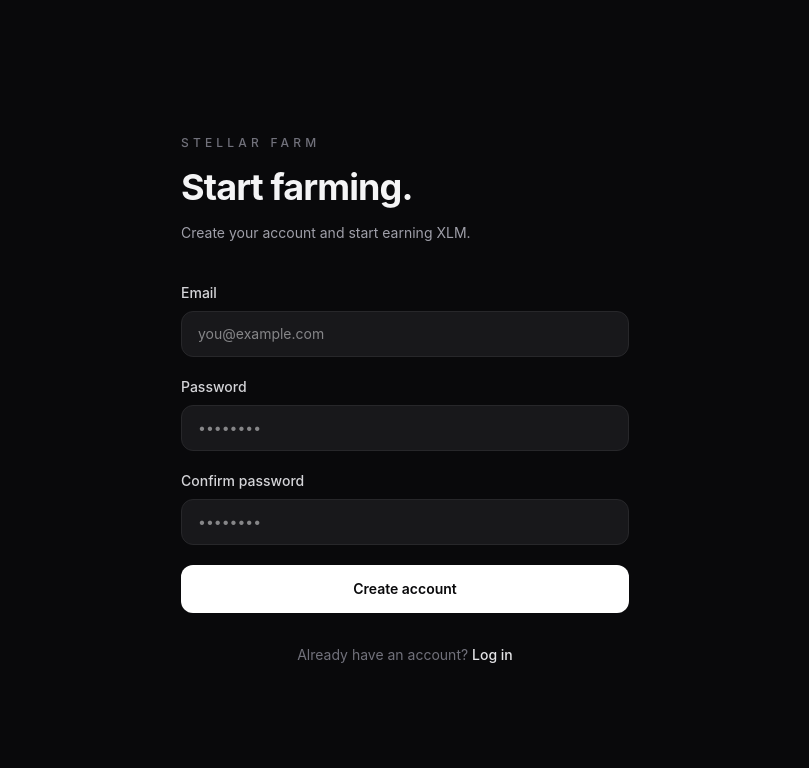
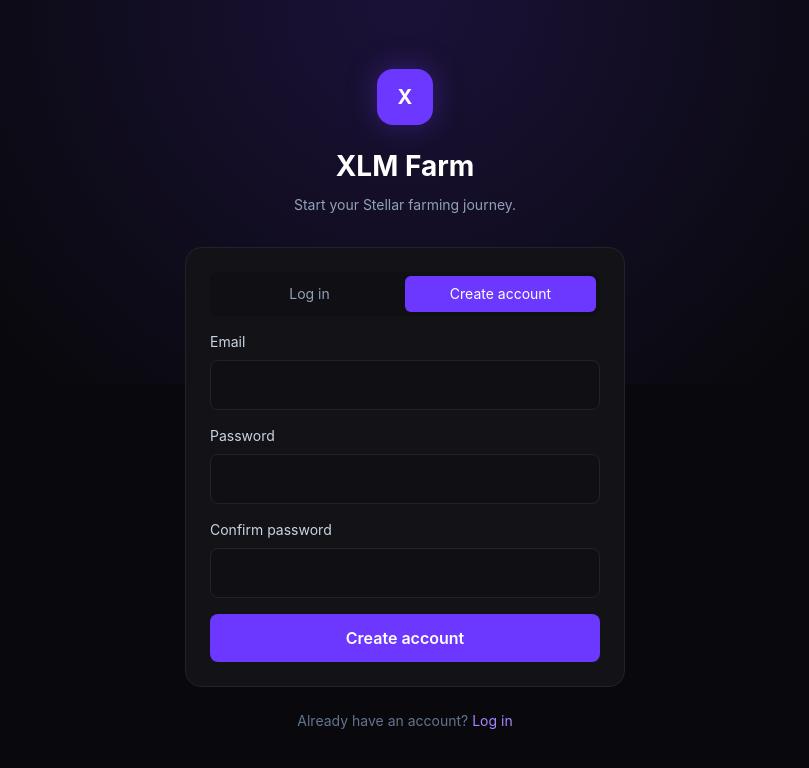
Before and after one commit to arashKazerouni/star-miner, a Next.js app: page /register in a window 1280 px wide. Shown: the top 768 px of the page, without its empty margins (235-1044 px from the left). Built offline with nearby package versions, Linux system fonts and the light colour scheme; no server answers.

Commit message:
redesign register page with XLM Farm auth UI

```diff
--- a/app/register/page.tsx
+++ b/app/register/page.tsx
@@ -17,7 +17,6 @@ export default function RegisterPage() {
 
   async function handleRegister(event: FormEvent<HTMLFormElement>) {
     event.preventDefault();
-
     setError("");
 
     if (password !== confirmPassword) {
@@ -28,14 +27,9 @@ export default function RegisterPage() {
     setLoading(true);
 
     const referralCode = new URLSearchParams(window.location.search).get("ref");
-    if (referralCode) {
-      localStorage.setItem("stellar-farm-referral", referralCode);
-    }
+    if (referralCode) localStorage.setItem("stellar-farm-referral", referralCode);
 
-    const { error } = await supabase.auth.signUp({
-      email,
-      password,
-    });
+    const { error } = await supabase.auth.signUp({ email, password });
 
     if (error) {
       setError(error.message);
@@ -48,122 +42,51 @@ export default function RegisterPage() {
   }
 
   return (
-    <main className="min-h-screen bg-zinc-950 px-6 py-10 text-zinc-100">
-      <div className="mx-auto flex min-h-[90vh] max-w-md flex-col justify-center">
-        <div className="mb-10">
-          <p className="mb-4 text-xs font-medium uppercase tracking-[0.35em] text-zinc-500">
-            Stellar Farm
-          </p>
+    <main className="relative min-h-screen overflow-hidden bg-[#09090D] px-6 py-10 text-white">
+      <div className="absolute inset-x-0 top-0 h-96 bg-[radial-gradient(circle_at_50%_0%,rgba(108,56,255,0.18),transparent_70%)]" />
 
-          <h1 className="text-4xl font-bold tracking-tight">Start farming.</h1>
+      <div className="relative mx-auto flex min-h-[90vh] max-w-[440px] flex-col justify-center">
+        <header className="mb-8 text-center">
+          <div className="mx-auto mb-5 flex h-14 w-14 items-center justify-center rounded-2xl bg-[#6C38FF] text-xl font-bold shadow-[0_0_30px_rgba(108,56,255,0.35)]">
+            X
+          </div>
+          <h1 className="text-[28px] font-bold">XLM Farm</h1>
+          <p className="mt-2 text-sm text-slate-400">Start your Stellar farming journey.</p>
+        </header>
 
-          <p className="mt-4 text-sm text-zinc-400">
-            Create your account and start earning XLM.
-          </p>
-        </div>
-
+        <section className="rounded-2xl border border-[#22222D] bg-[#121217] p-6">
           {success ? (
-          <div className="rounded-2xl border border-zinc-800 bg-zinc-900/50 p-6">
-            <p className="text-lg font-medium">Check your email.</p>
-            <p className="mt-2 text-sm leading-6 text-zinc-400">
-              We sent a confirmation link to {email}. Confirm your email to
-              activate your account.
-            </p>
-
-            <button
-              type="button"
-              onClick={() => router.replace("/login")}
-              className="mt-6 w-full rounded-xl bg-white px-5 py-3.5 text-sm font-semibold text-zinc-950 transition hover:bg-zinc-200"
-            >
+            <div>
+              <h2 className="text-lg font-semibold">Check your email</h2>
+              <p className="mt-3 text-sm text-slate-400">Confirmation link sent to {email}.</p>
+              <button onClick={() => router.replace('/login')} className="mt-6 w-full rounded-lg bg-[#6C38FF] py-3 font-semibold shadow-[0_4px_20px_rgba(108,56,255,0.35)]">
                 Go to login
               </button>
             </div>
           ) : (
-          <form onSubmit={handleRegister} className="space-y-5">
-            <div>
-              <label
-                htmlFor="email"
-                className="mb-2 block text-sm font-medium text-zinc-300"
-              >
-                Email
-              </label>
-              <input
-                id="email"
-                type="email"
-                value={email}
-                onChange={(event) => setEmail(event.target.value)}
-                required
-                autoComplete="email"
-                className="w-full rounded-xl border border-zinc-800 bg-zinc-900 px-4 py-3 text-sm outline-none transition focus:border-zinc-600"
-                placeholder="you@example.com"
-              />
+            <form onSubmit={handleRegister} className="space-y-4">
+              <div className="flex rounded-lg bg-[#0F0F14] p-1 text-sm">
+                <a href="/login" className="flex-1 rounded-md py-2 text-center text-slate-400">Log in</a>
+                <span className="flex-1 rounded-md bg-[#6C38FF] py-2 text-center">Create account</span>
               </div>
 
-            <div>
-              <label
-                htmlFor="password"
-                className="mb-2 block text-sm font-medium text-zinc-300"
-              >
-                Password
-              </label>
-              <input
-                id="password"
-                type="password"
-                value={password}
-                onChange={(event) => setPassword(event.target.value)}
-                required
-                minLength={6}
-                autoComplete="new-password"
-                className="w-full rounded-xl border border-zinc-800 bg-zinc-900 px-4 py-3 text-sm outline-none transition focus:border-zinc-600"
-                placeholder="••••••••"
-              />
+              {[['email', email, setEmail, 'Email'], ['password', password, setPassword, 'Password'], ['confirm', confirmPassword, setConfirmPassword, 'Confirm password']].map(([id, value, setter, label]) => (
+                <div key={id}>
+                  <label className="mb-2 block text-sm text-slate-300">{label}</label>
+                  <input id={id} type={id === 'email' ? 'email' : 'password'} value={value as string} onChange={(e) => (setter as (v: string) => void)(e.target.value)} required className="w-full rounded-lg border border-[#22222D] bg-[#0F0F14] px-4 py-3 outline-none transition focus:border-[#6C38FF]" />
                 </div>
+              ))}
 
-            <div>
-              <label
-                htmlFor="confirm-password"
-                className="mb-2 block text-sm font-medium text-zinc-300"
-              >
-                Confirm password
-              </label>
-              <input
-                id="confirm-password"
-                type="password"
-                value={confirmPassword}
-                onChange={(event) => setConfirmPassword(event.target.value)}
-                required
-                minLength={6}
-                autoComplete="new-password"
-                className="w-full rounded-xl border border-zinc-800 bg-zinc-900 px-4 py-3 text-sm outline-none transition focus:border-zinc-600"
-                placeholder="••••••••"
-              />
-            </div>
+              {error && <p className="rounded-lg border border-red-900 bg-red-950/30 px-4 py-3 text-sm text-red-400">{error}</p>}
 
-            {error && (
-              <p className="rounded-xl border border-red-900/50 bg-red-950/30 px-4 py-3 text-sm text-red-400">
-                {error}
-              </p>
-            )}
-
-            <button
-              type="submit"
-              disabled={loading}
-              className="w-full rounded-xl bg-white px-5 py-3.5 text-sm font-semibold text-zinc-950 transition hover:bg-zinc-200 disabled:cursor-not-allowed disabled:opacity-50"
-            >
-              {loading ? "Creating account..." : "Create account"}
+              <button disabled={loading} className="w-full rounded-lg bg-[#6C38FF] py-3 font-semibold transition hover:bg-[#5A2EE5] disabled:opacity-50">
+                {loading ? 'Creating account...' : 'Create account'}
               </button>
             </form>
           )}
+        </section>
 
-        <p className="mt-8 text-center text-sm text-zinc-500">
-          Already have an account?{" "}
-          <a
-            href="/login"
-            className="font-medium text-zinc-200 hover:text-white"
-          >
-            Log in
-          </a>
-        </p>
+        <p className="mt-6 text-center text-sm text-slate-500">Already have an account? <a href="/login" className="text-violet-400">Log in</a></p>
       </div>
     </main>
   );
```
Lines whose indentation alone changed are shown as unchanged.
